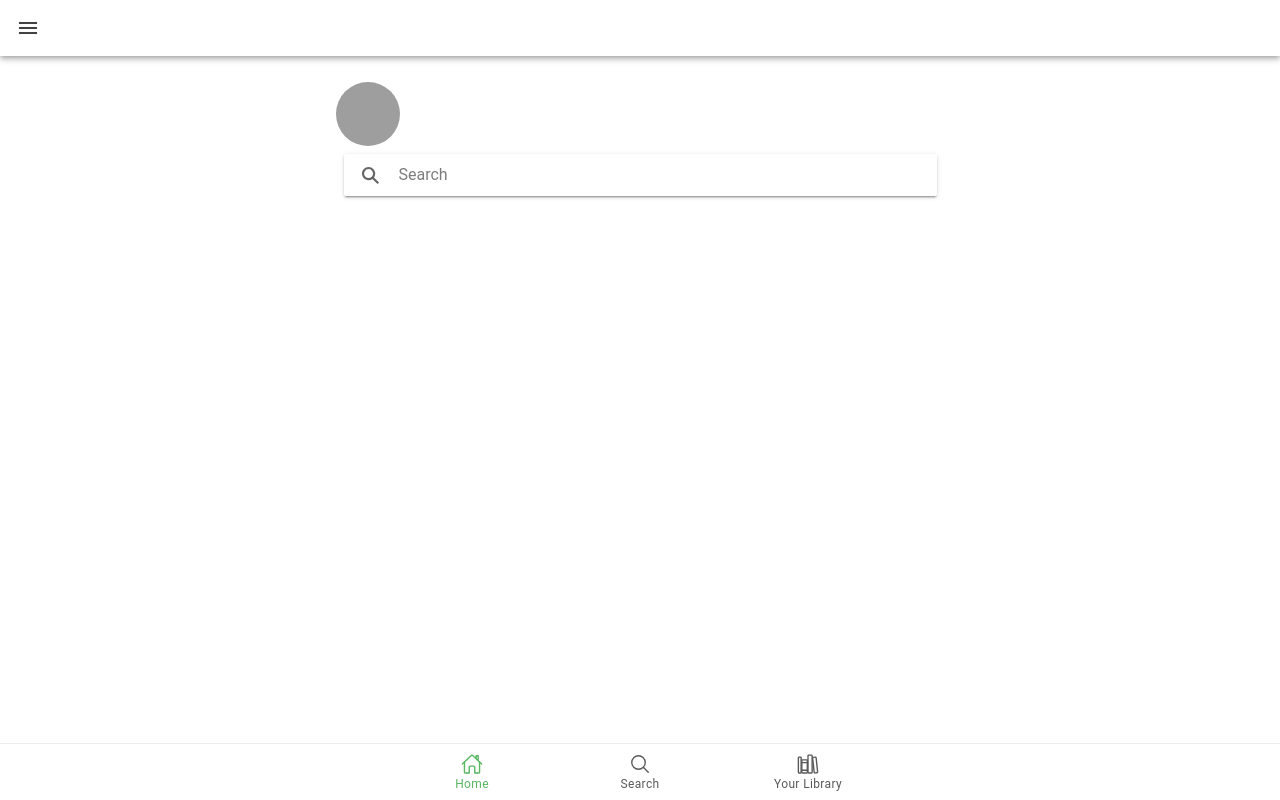
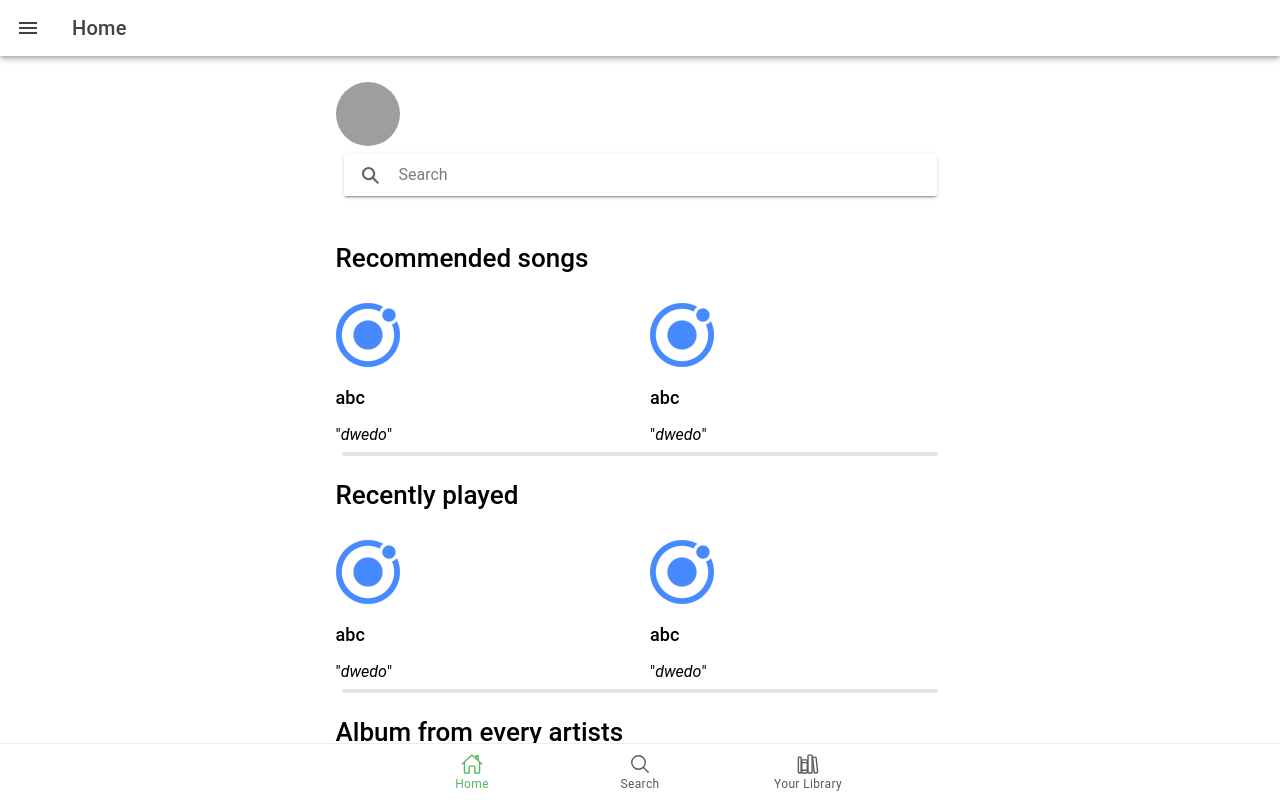
Before and after one commit to Pkoobz/Spotify-Project, a React (Vite) app in the folder Spotifyproject/: page /tab1 in a window 1280 px wide. Built offline with nearby package versions, Linux system fonts and the light colour scheme; grey boxes are pictures that could not be loaded.

Commit message:
Update Tab1.tsx

```diff
--- a/Spotifyproject/src/pages/Tab1.tsx
+++ b/Spotifyproject/src/pages/Tab1.tsx
@@ -1,15 +1,53 @@
-import { IonAvatar, IonButtons, IonCol, IonContent, IonGrid, IonHeader, IonLabel, IonMenuButton, IonPage, IonRow, IonSearchbar, IonSegment, IonSegmentButton, IonTab, IonTabs, IonTitle, IonToolbar } from '@ionic/react';
+import { IonAvatar, IonButtons, IonCol, IonContent, IonGrid, IonHeader, IonLabel, IonMenuButton, IonPage, IonRow, IonSearchbar, IonSegment, IonSegmentButton, IonTab, IonTabs, IonTitle, IonToolbar, IonicSlides } from '@ionic/react';
 import React from 'react';
 import './Tab1.css';
+import { Swiper, SwiperSlide } from 'swiper/react';
+import 'swiper/css';
+import 'swiper/css/navigation';
+import 'swiper/css/pagination';
+import 'swiper/css/scrollbar';
 
 const Tab1: React.FC = () => {
+  const data = [
+    {
+      id:1,
+      username:'abc',
+      testimonial:'dwedo'
+    },
+    {
+      id:2,
+      username:'abc',
+      testimonial:'dwedo'
+    },
+    {
+      id:3,
+      username:'abc',
+      testimonial:'dwedo'
+    },
+    {
+      id:4,
+      username:'abc',
+      testimonial:'dwedo'
+    },
+    {
+      id:5,
+      username:'abc',
+      testimonial:'dwedo'
+    },
+    {
+      id:6,
+      username:'abc',
+      testimonial:'dwedo'
+    },
+  ]
   return (
     <IonPage>
       <IonHeader>
         <IonToolbar>
-            <IonButtons slot="start">
-              <IonMenuButton />
-            </IonButtons>
+          <IonButtons slot="start">
+            <IonMenuButton />
+          </IonButtons>
+          <IonTitle>Home</IonTitle>
         </IonToolbar>
       </IonHeader>
       <IonContent className='ion-padding'>
@@ -29,6 +67,132 @@ const Tab1: React.FC = () => {
                     <IonSearchbar showClearButton="always" value=""></IonSearchbar>
                   </IonCol>
                 </IonRow>
+                <br />
+                <IonRow>
+                  <IonCol>
+                    <h1>Recommended songs</h1>
+                    <br />
+                    <Swiper
+                      spaceBetween={20}
+                      slidesPerView={2}
+                      scrollbar={{draggable:true}}
+                      onSlideChange={() => console.log('slide change')}
+                      onSwiper={swiper => console.log(swiper)}
+                    >
+                      {data.map(user => (
+                        <SwiperSlide key={user.id} className='slide'>
+                          <div className='slide-content'>
+                            <div className='user-image'>
+                              <img src='../public/favicon.png' className='user-photo' />
+                            </div>
+                            <h5>{user.username}</h5>
+                            <p className='user-testimonials'>"<i>{user.testimonial}</i>"</p>
+                          </div>
+                        </SwiperSlide>
+                      ))}
+                    </Swiper>
+                  </IonCol>
+                </IonRow>
+                <IonRow>
+                  <IonCol>
+                    <h1>Recently played</h1>
+                    <br />
+                    <Swiper
+                      spaceBetween={20}
+                      slidesPerView={2}
+                      scrollbar={{draggable:true}}
+                      onSlideChange={() => console.log('slide change')}
+                      onSwiper={swiper => console.log(swiper)}
+                    >
+                      {data.map(user => (
+                        <SwiperSlide key={user.id} className='slide'>
+                          <div className='slide-content'>
+                            <div className='user-image'>
+                              <img src='../public/favicon.png' className='user-photo' />
+                            </div>
+                            <h5>{user.username}</h5>
+                            <p className='user-testimonials'>"<i>{user.testimonial}</i>"</p>
+                          </div>
+                        </SwiperSlide>
+                      ))}
+                    </Swiper>
+                  </IonCol>
+                </IonRow>
+                <IonRow>
+                  <IonCol>
+                    <h1>Album from every artists</h1>
+                    <br />
+                    <Swiper
+                      spaceBetween={20}
+                      slidesPerView={2}
+                      scrollbar={{draggable:true}}
+                      onSlideChange={() => console.log('slide change')}
+                      onSwiper={swiper => console.log(swiper)}
+                    >
+                      {data.map(user => (
+                        <SwiperSlide key={user.id} className='slide'>
+                          <div className='slide-content'>
+                            <div className='user-image'>
+                              <img src='../public/favicon.png' className='user-photo' />
+                            </div>
+                            <h5>{user.username}</h5>
+                            <p className='user-testimonials'>"<i>{user.testimonial}</i>"</p>
+                          </div>
+                        </SwiperSlide>
+                      ))}
+                    </Swiper>
+                  </IonCol>
+                </IonRow>
+                <IonRow>
+                  <IonCol>
+                    <h1>New songs</h1>
+                    <br />
+                    <Swiper
+                      spaceBetween={20}
+                      slidesPerView={2}
+                      scrollbar={{draggable:true}}
+                      onSlideChange={() => console.log('slide change')}
+                      onSwiper={swiper => console.log(swiper)}
+                    >
+                      {data.map(user => (
+                        <SwiperSlide key={user.id} className='slide'>
+                          <div className='slide-content'>
+                            <div className='user-image'>
+                              <img src='../public/favicon.png' className='user-photo' />
+                            </div>
+                            <h5>{user.username}</h5>
+                            <p className='user-testimonials'>"<i>{user.testimonial}</i>"</p>
+                          </div>
+                        </SwiperSlide>
+                      ))}
+                    </Swiper>
+                  </IonCol>
+                </IonRow>
+                <IonRow>
+                  <IonCol>
+                    <h1>New artists</h1>
+                    <br />
+                    <Swiper
+                      spaceBetween={20}
+                      slidesPerView={2}
+                      scrollbar={{draggable:true}}
+                      onSlideChange={() => console.log('slide change')}
+                      onSwiper={swiper => console.log(swiper)}
+                    >
+                      {data.map(user => (
+                        <SwiperSlide key={user.id} className='slide'>
+                          <div className='slide-content'>
+                            <div className='user-image'>
+                              <img src='../public/favicon.png' className='user-photo' />
+                            </div>
+                            <h5>{user.username}</h5>
+                            <p className='user-testimonials'>"<i>{user.testimonial}</i>"</p>
+                          </div>
+                        </SwiperSlide>
+                      ))}
+                    </Swiper>
+                  </IonCol>
+                </IonRow>
               </IonGrid>
             </IonCol>
           </IonRow>
```
